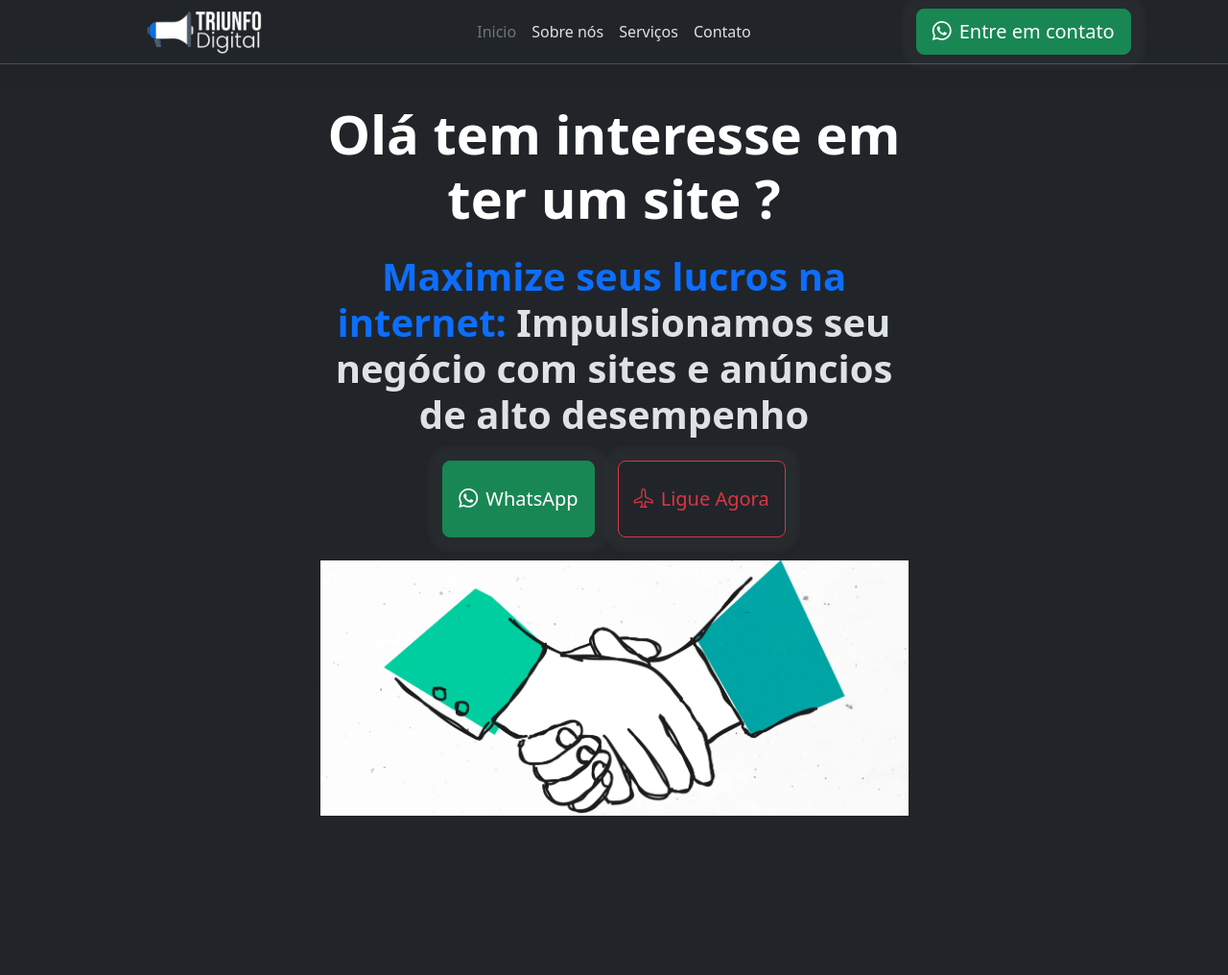
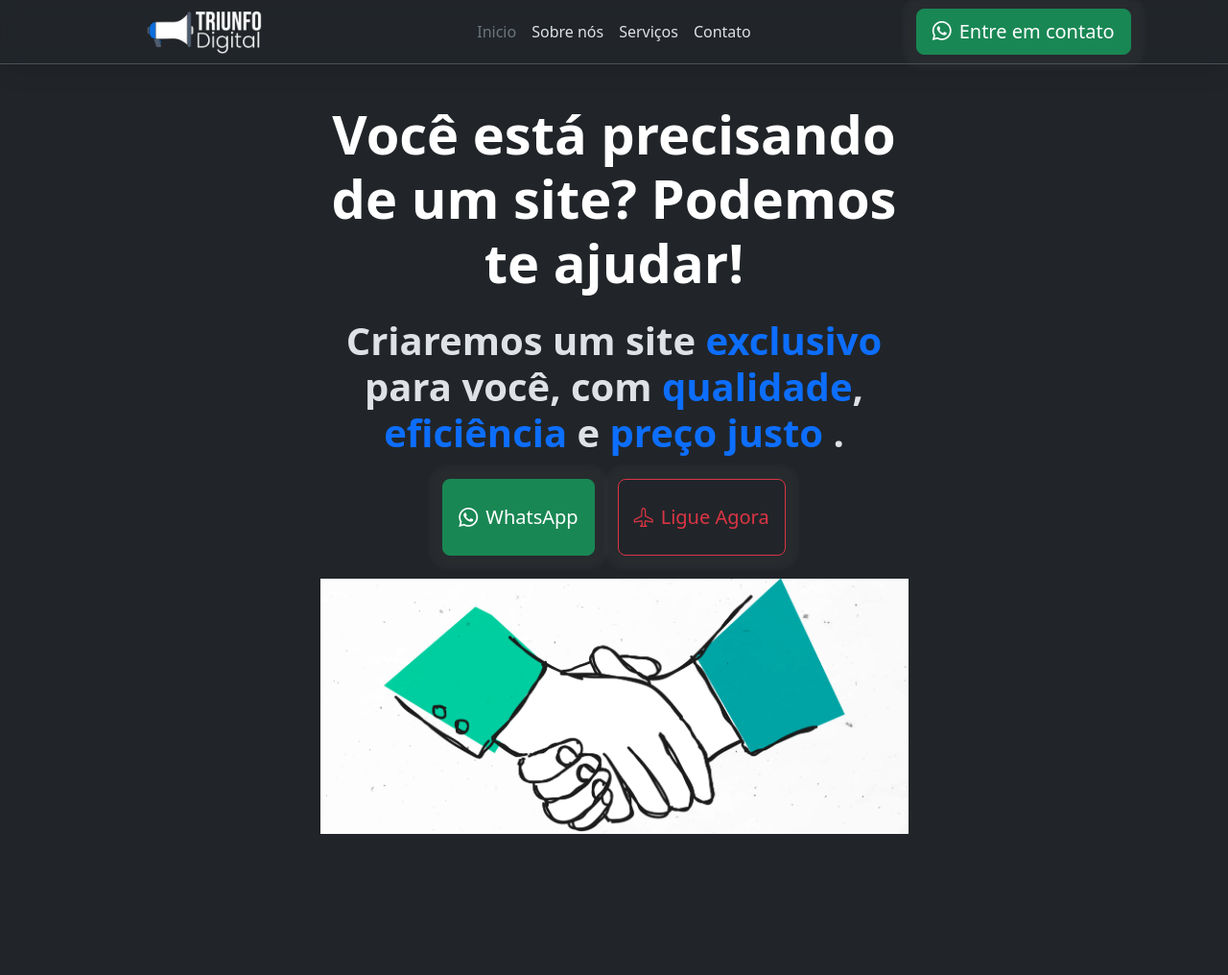
Before and after one commit to hit25082000/Display, a plain HTML site: page index.html in a window 1280 px wide. Shown: the top 1016 px of the page at 96% size. Drawn offline with nearby package versions, Linux system fonts and the light colour scheme.

```diff
--- a/index.html
+++ b/index.html
@@ -3,7 +3,7 @@
 <head>
   <meta charset="UTF-8">
   <meta name="viewport" content="width=device-width, initial-scale=1.0">
-  <title>Triunfo Digital - Criamos Sites e Atraimos Clientes</title>
+  <title>Triunfo Digital - Criação de sites e anuncions inteligentes</title>
   <meta name="description" content="Empresa com foco em criação de site para empresas diversas com intuito de atrair clientes">
   <link rel="stylesheet" href="https://cdn.jsdelivr.net/npm/bootstrap-icons@1.11.3/font/bootstrap-icons.min.css" crossorigin="anonymous">
   <link href="https://cdn.jsdelivr.net/npm/bootstrap@5.3.0-alpha3/dist/css/bootstrap.min.css" rel="stylesheet"
@@ -63,9 +63,10 @@
     <section class="d-flex justify-content-center">
       <article class="scroll-margin justify-content-center mb-4 col-lg-6  mb-4 text-center d-flex flex-column  justify-content-center">
             <div class="">
-              <h1 class="display-4 mt-4 mb-4 fw-bold text-body-emphasis">Olá tem interesse em ter um site ?</h1>
+              <h1 class="display-4 mt-4 mb-4 fw-bold text-body-emphasis">Você está precisando de um site? Podemos te ajudar!
+              </h1>
               <p class="mb-4 display-6 fw-semibold">
-              <b class="text-primary fw-bold"> Maximize seus lucros na internet: </b> Impulsionamos seu negócio com sites e anúncios de alto desempenho
+               Criaremos um site <b class="text-primary fw-bold">exclusivo </b>para você, com <b class="text-primary fw-bold">qualidade</b>,<b class="text-primary fw-bold"> eficiência </b>e <b class="text-primary fw-bold">preço justo </b>.
               </p>
               <div class="d-flex mb-4 animation gap-2 d-md-flex justify-content-center">
                 <a href="https://wa.me/556781419110?text=%2AOl%C3%A1%2C%20vim%20pelo%20site%20e%20tenho%20interesse%20em%20atrair%20mais%20clientes%20para%20meu%20negocio.%2A" class="whatsLink btn btn-success btn-lg py-4 me-sm-3"><i class="bi bi-whatsapp me-2"></i>WhatsApp</a>
@@ -295,7 +296,7 @@
                 </div>
               </div>
             </div>           </div>
-          <div class="carousel-item shadow-lg rounded-4">
+          <div class="carousel-item">
             <div class="cards-wrapper animation col">
               <div class="card-cover h-100 overflow-hidden text-bg-dark">
                 <div class="d-flex flex-column h-100 p-4 pb-3 text-white text-shadow-1">
```
